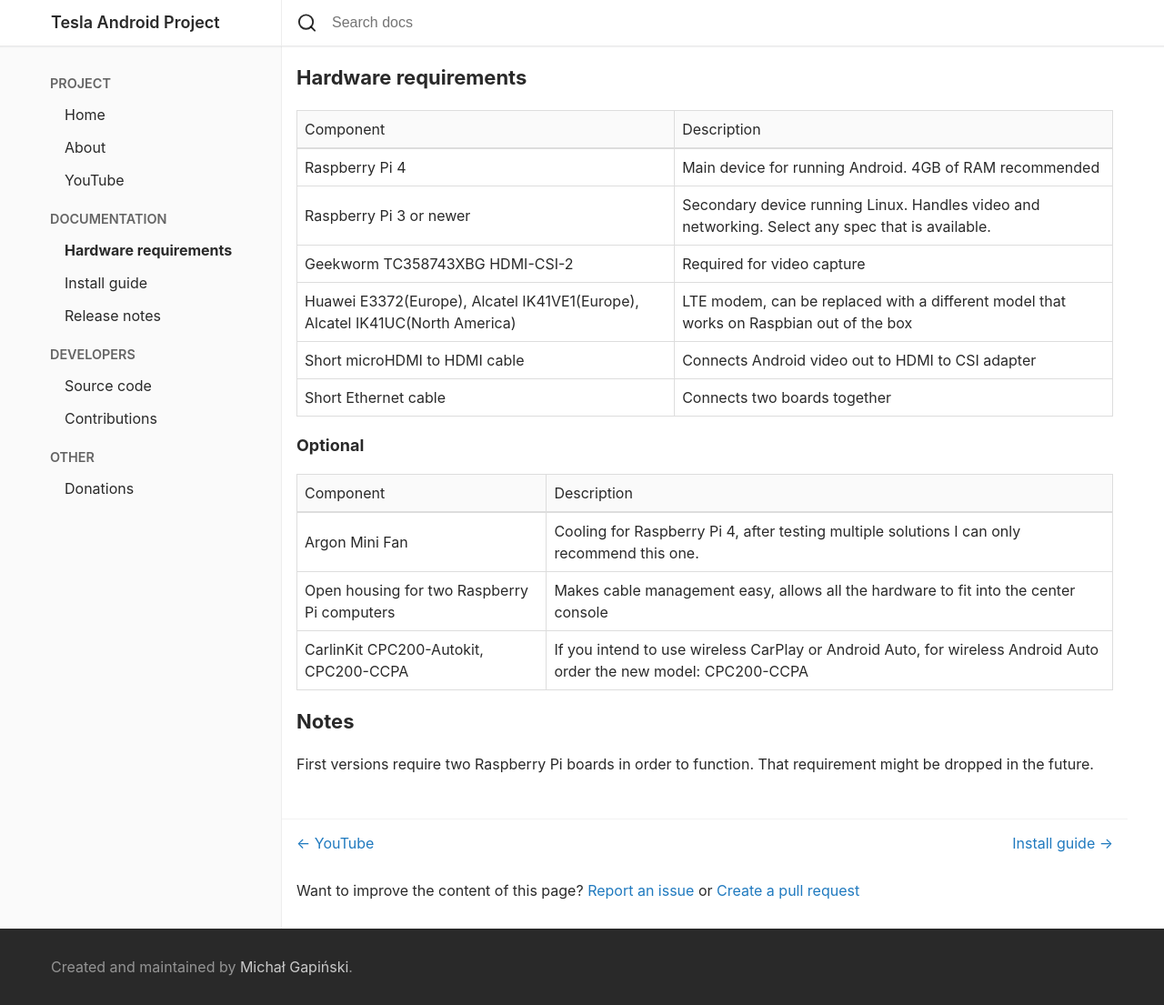
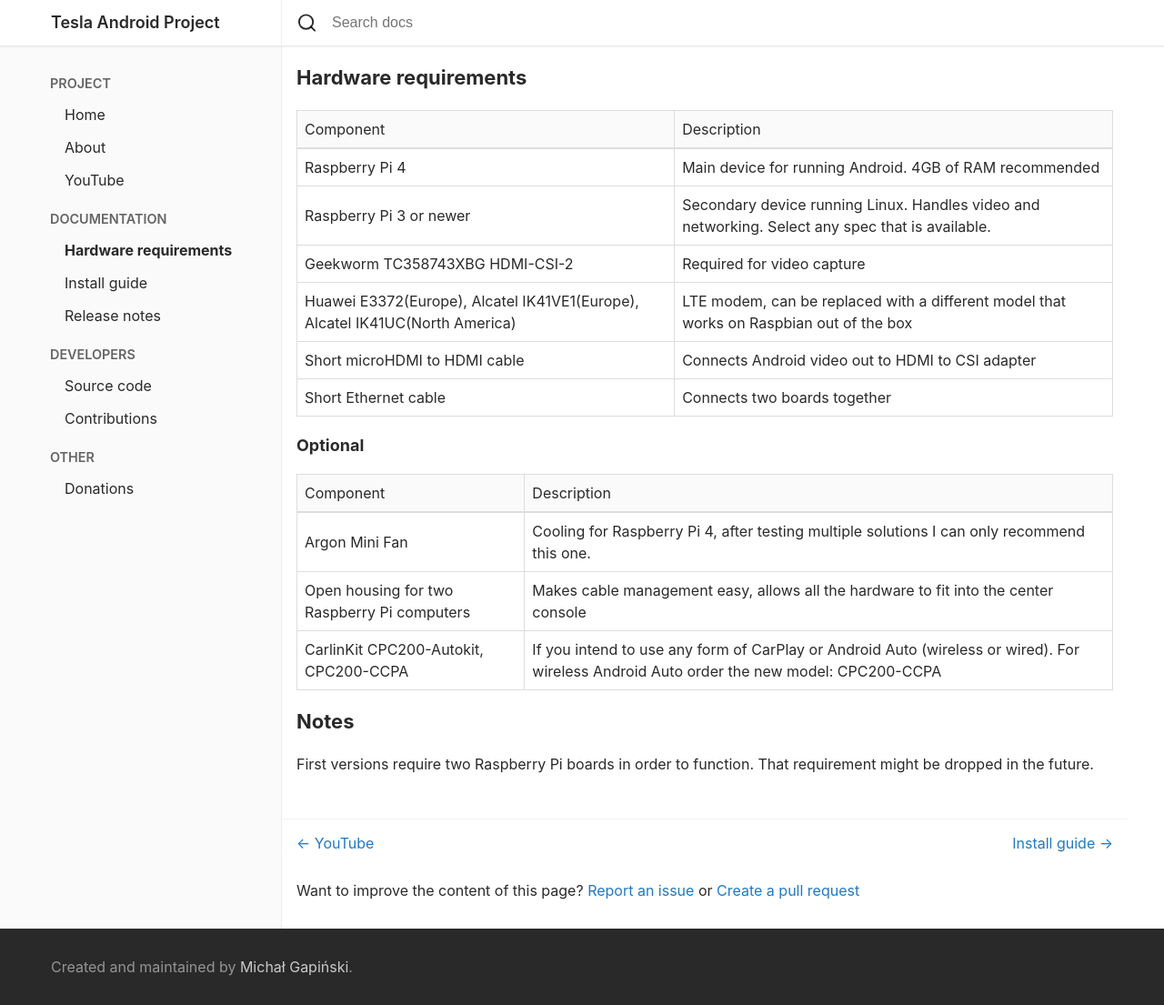
Before and after one commit to tesla-android/tesla-android.github.io, a Jekyll site: the page built from hardware-requirements.md, in a window 1280 px wide. Shown: the whole page at 91% size. Built offline with Jekyll 4.4.1, drawn with Linux system fonts in a browser that asks for light colours; our own code applies the rules of GitHub Pages for plain Markdown files.

Commit message:
Clarified Carlinkit adapter hardware requirements

```diff
--- a/hardware-requirements.md
+++ b/hardware-requirements.md
@@ -15,7 +15,7 @@
 |--------|--------|
 | Argon Mini Fan | Cooling for Raspberry Pi 4, after testing multiple solutions I can only recommend this one.  |
 | Open housing for two Raspberry Pi computers  | Makes cable management easy, allows all the hardware to fit into the center console |
-| CarlinKit CPC200-Autokit, CPC200-CCPA | If you intend to use wireless CarPlay or Android Auto, for wireless Android Auto order the new model: CPC200-CCPA |
+| CarlinKit CPC200-Autokit, CPC200-CCPA | If you intend to use any form of CarPlay or Android Auto (wireless or wired). For wireless Android Auto order the new model: CPC200-CCPA |
 
 ## Notes
 
```
